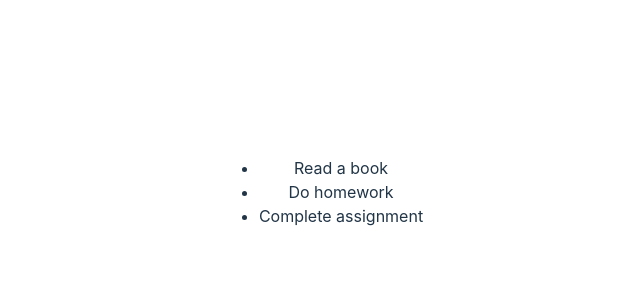
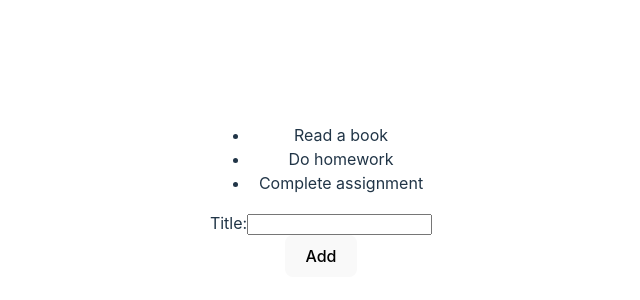
Before and after one commit to AlonaSamoilenko/MY-FIRST-APP, a React (Vite) app: page / in a window 1280 px wide. Shown: the part 208-508 px from the top of the page, without its empty margins (319-959 px from the left). Built offline with nearby package versions, Linux system fonts and the light colour scheme.

Commit message:
Added new files

```diff
--- /dev/null
+++ b/src/AddTodoForm.jsx
@@ -0,0 +1,13 @@
+function AddTodoForm() {
+    return (
+        <>
+            <form>
+                <label htmlFor="todoTitle"> Title:
+                    <input id="todoTitle" />
+                </label>
+            </form>
+            <button type="submit"> Add </button>
+        </>
+    )
+}
+export default AddTodoForm
--- a/src/App.jsx
+++ b/src/App.jsx
@@ -2,20 +2,15 @@ import { useState } from 'react'
 import reactLogo from './assets/react.svg'
 import viteLogo from '/vite.svg'
 import './App.css'
-
-const todoList = [
-  {id: 1, title: 'Read a book'},
-  {id: 2, title: 'Do homework'},
-  {id: 3, title: 'Complete assignment'},
-]
+import TodoList from './TodoList.jsx'
+import AddTodoForm from './AddTodoForm.jsx'
 function App() {
   const [count, setCount] = useState(0);
 
   return (
     <>
-    <ul>
-      { todoList.map((item) => (<li key={item.id}>{item.title}</li>)) }
-    </ul>
+    <TodoList/>
+    <AddTodoForm/>
     </>
   );
 }
--- /dev/null
+++ b/src/TodoList.jsx
@@ -0,0 +1,17 @@
+
+const todoList = [
+    {id: 1, title: 'Read a book'},
+    {id: 2, title: 'Do homework'},
+    {id: 3, title: 'Complete assignment'},
+  ]
+
+function TodoList(){
+  return (
+    <>
+    <ul>
+      { todoList.map((item) => (<li key={item.id}>{item.title}</li>)) }
+    </ul>
+    </>
+  )
+}
+export default TodoList
```
